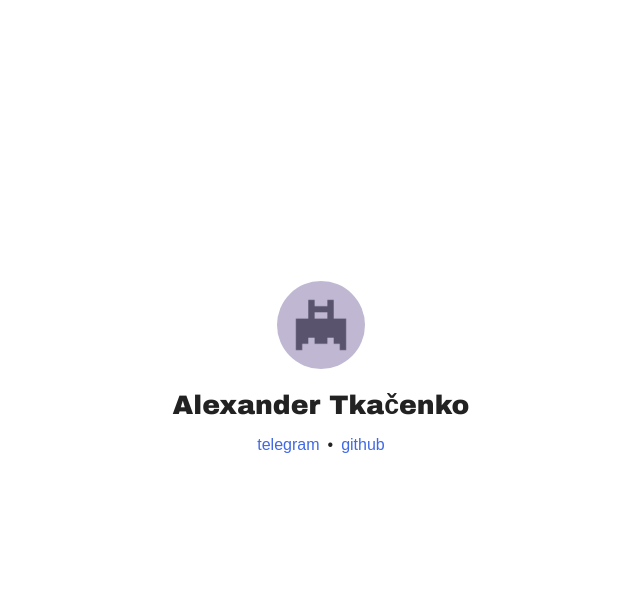
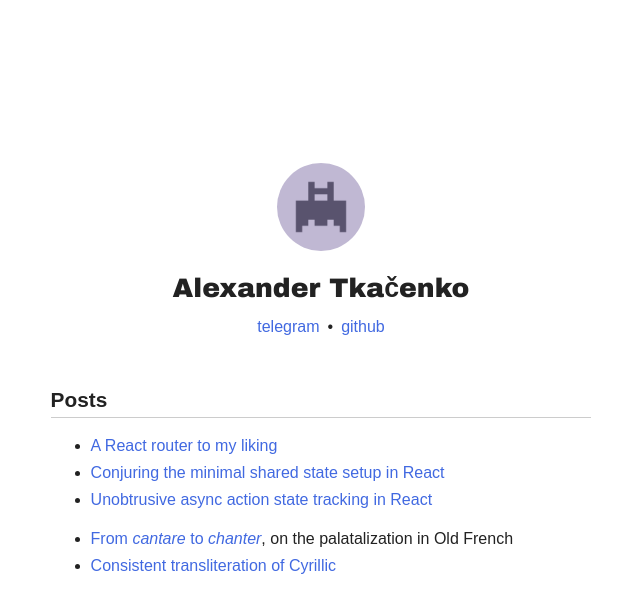
Before and after one commit to axtk/axtk.github.io, a Jekyll site: the page index.html, which Jekyll copies as it is, in a window 1280 px wide. Shown: the top 613 px of the page, without its empty margins (319-959 px from the left). Built offline with Jekyll 4.4.1, drawn with Linux system fonts in a browser that asks for light colours.

Commit message:
add index content

```diff
--- a/css/index.css
+++ b/css/index.css
@@ -1,3 +1,9 @@
+html {
+    --max-main-content-width: 36rem;
+}
+h2 {
+    border-bottom-width: .1rem;
+}
 main {
     min-height: 80vh;
     display: flex;
--- a/index.html
+++ b/index.html
@@ -24,6 +24,25 @@
     </div>
 </div>
 
+<div class="content">
+
+<h2>Posts</h2>
+
+<ul>
+    <li><a href="https://dev.to/axtk/a-react-router-to-my-liking-1ko5">A React router to my liking</a></li>
+    <li><a href="https://dev.to/axtk/conjuring-the-minimal-shared-state-setup-in-react-3pji">Conjuring the minimal shared state setup in React</a></li>
+    <li><a href="https://dev.to/axtk/unobtrusive-async-action-state-tracking-in-react-3h9d">Unobtrusive async action state tracking in React</a></li>
+</ul>
+
+<ul>
+    <li><a href="{{site.github.baseurl}}/palatalization_in_Old_French">From <i>cantare</i> to <i>chanter</i></a>, on the palatalization in Old French</li>
+    <li><a href="{{site.github.baseurl}}/translit">Consistent transliteration of Cyrillic</a></li>
+</ul>
+
+</div>
+
+</div>
+
 </main>
 
 </body>
```
